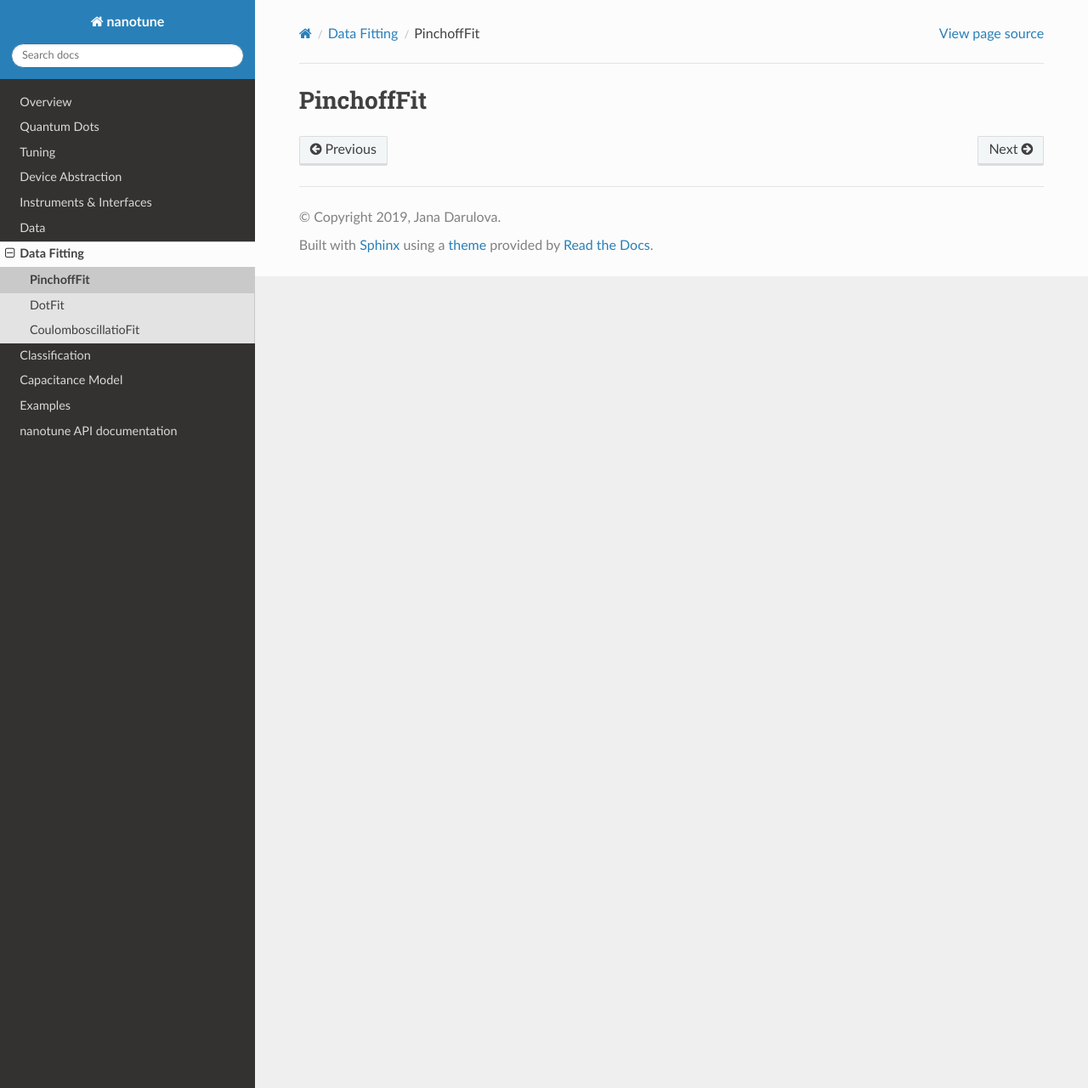
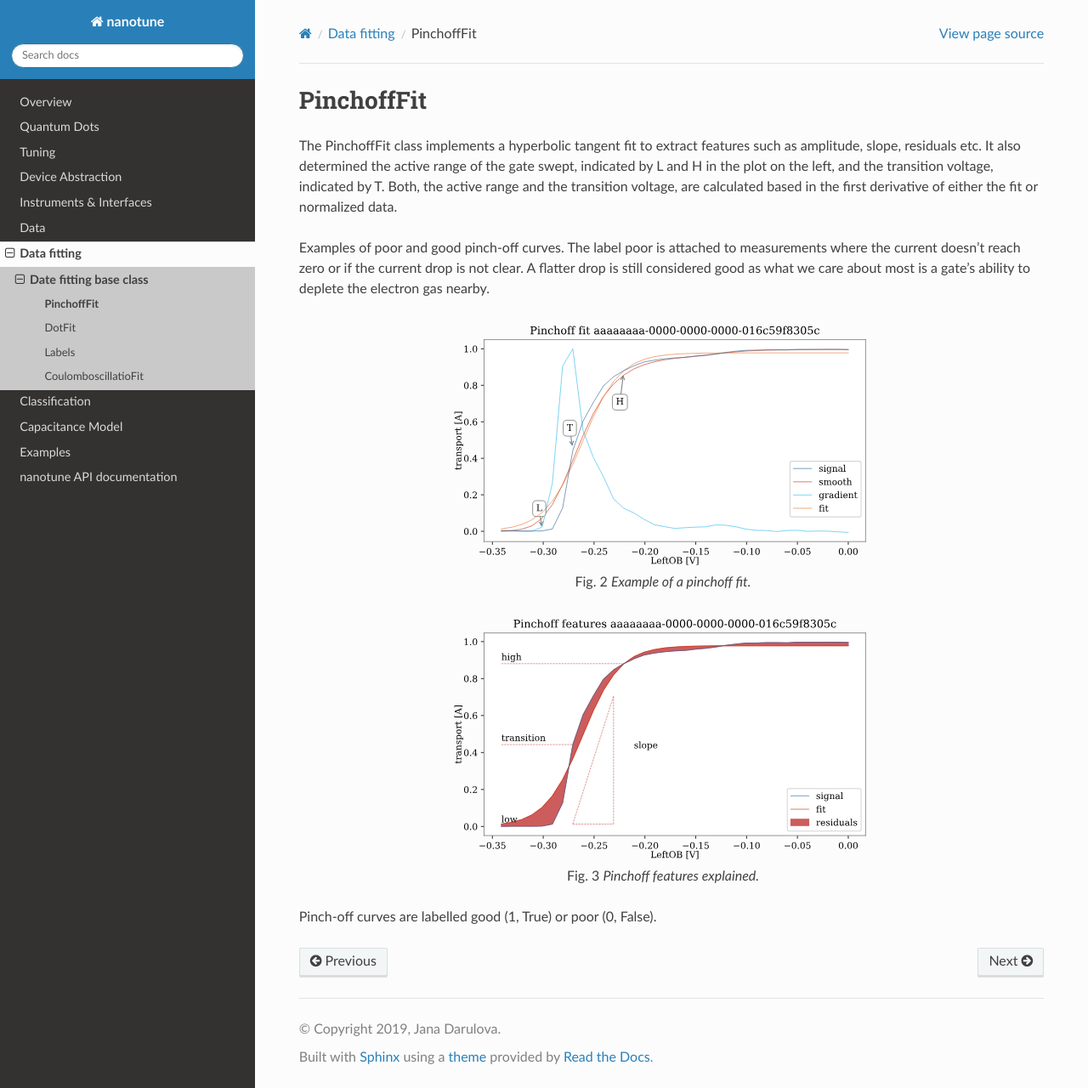
Before and after one commit to microsoft/nanotune, a Sphinx documentation site: the page built from docs/fit/pinchofffit.rst, in a window 1280 px wide and 1280 px high. Shown: the whole window at 85% size. Built offline with Sphinx 7.4.7 and the Read the Docs theme 2.0.0, drawn with Linux system fonts in a browser that asks for light colours; the version number could not be read and is left out.

Commit message:
edit fitting

```diff
--- a/docs/fit/pinchofffit.rst
+++ b/docs/fit/pinchofffit.rst
@@ -1,2 +1,34 @@
 PinchoffFit
 -----------
+
+The PinchoffFit class implements a hyperbolic tangent fit to extract features
+such as amplitude, slope, residuals etc. It also determined the active range of
+the gate swept, indicated by L and H in the plot on the left, and the
+transition voltage, indicated by T. Both, the active range and the transition
+voltage, are calculated based in the first derivative of either the fit or
+normalized data.
+
+
+
+Examples of poor and good pinch-off curves. The label poor is attached to
+measurements where the current doesn't reach zero or if the current drop is
+not clear. A flatter drop is still considered good as what we care about most
+is a gate's ability to deplete the electron gas nearby.
+
+.. _pinchoff_fit:
+.. figure:: ./figs/pinchofffit_aaaaaaaa-0000-0000-0000-016c59f8305c.svg
+    :alt: Pinchoff fit.
+    :align: center
+    :width: 60.0%
+
+    Example of a pinchoff fit.
+
+.. _pinchoff_features:
+.. figure:: ./figs/pinchoff_features_aaaaaaaa-0000-0000-0000-016c59f8305c.svg
+    :alt: Pinchoff features explained.
+    :align: center
+    :width: 60.0%
+
+    Pinchoff features explained.
+
+Pinch-off curves are labelled good (1, True) or poor (0, False).
```
Also changed, not shown: docs/fit/coulomboscillationfit.rst (+10 -0 lines), docs/fit/dotfit.rst (+51 -1 lines), docs/fit/index.rst (+16 -2 lines), docs/fit/figs/coulomboscillationfit_deafcafe-0200-0004-0000-01659f4b7467.svg (added), docs/fit/figs/dotfit_aaaaaaaa-0000-0000-0000-016c1ca8604d.svg (added), docs/fit/figs/pinchoff_features_aaaaaaaa-0000-0000-0000-016c59f8305c.svg (added), docs/fit/figs/pinchofffit_aaaaaaaa-0000-0000-0000-016c59f8305c.svg (added), 1 other file.
